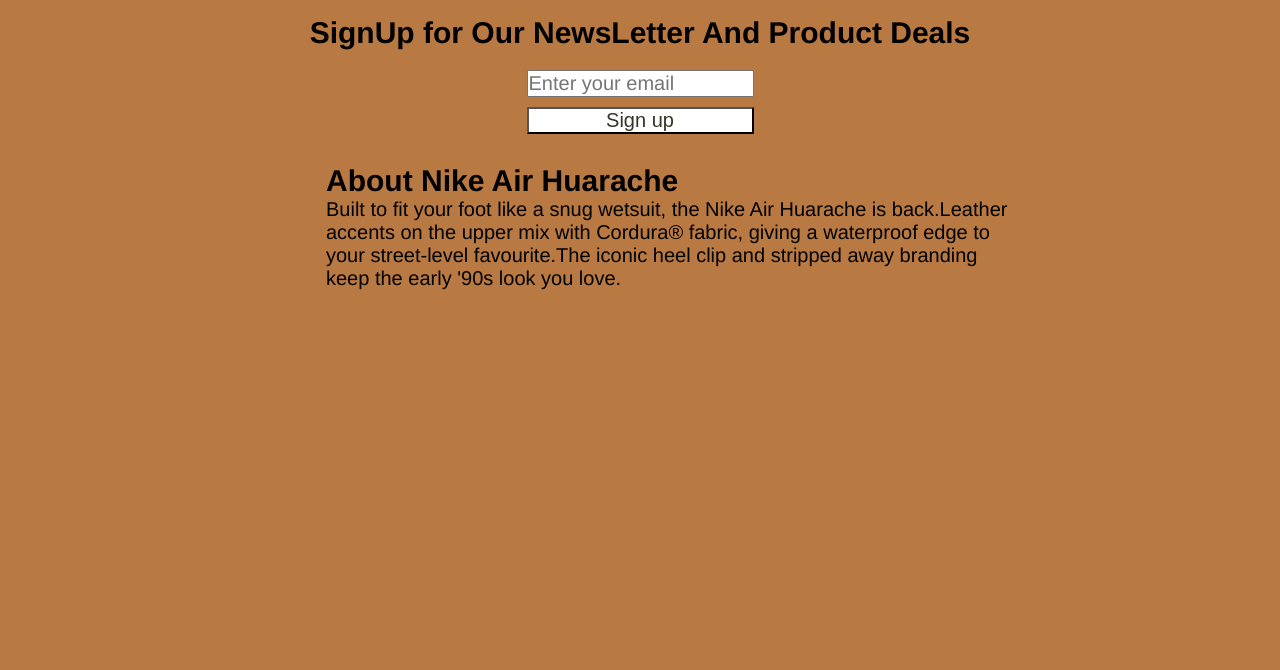
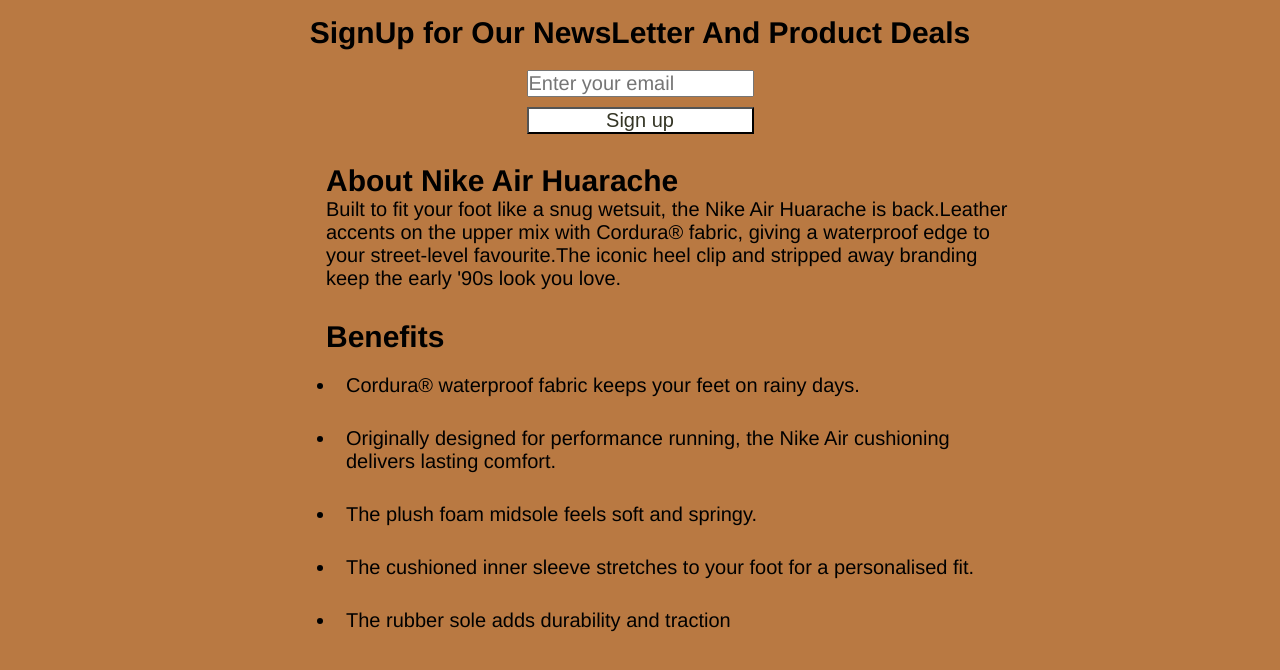
Before and after one commit to Rizk100/Good_News, a plain HTML site: page index.html in a window 1280 px wide. Shown: the part 84-754 px from the top of the page. Drawn offline with Linux system fonts and the light colour scheme.

Commit message:
another div class and ul

```diff
--- a/index.html
+++ b/index.html
@@ -47,5 +47,17 @@
                   </p>
                 </div>
               </div>
+              <div class="fbox">
+                <div class="words">
+                  <h2>Benefits</h2>
+                    <ul>
+                      <li>Cordura® waterproof fabric keeps your feet on rainy days.</li>
+                      <li>Originally designed for performance running, the Nike Air cushioning delivers lasting comfort.</li>
+                      <li>The plush foam midsole feels soft and springy.</li>
+                      <li>The cushioned inner sleeve stretches to your foot for a personalised fit.</li>
+                      <li>The rubber sole adds durability and traction</li>
+                  </ul>
+                </div>
+              </div>
 </body>
 </html>
```
